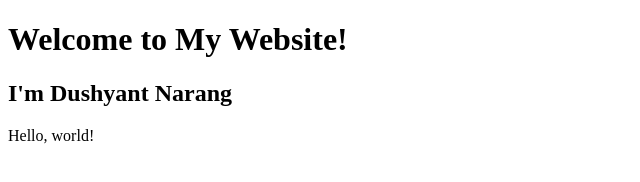
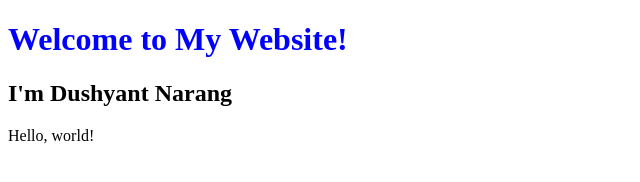
Before and after one commit to dushyantnarang/MyPortfolio, a plain HTML site: page hello.html in a window 1280 px wide. Shown: the whole page, without its empty margins (0-640 px from the left). Drawn offline with Linux system fonts and the light colour scheme.

Commit message:
added style

```diff
--- a/hello.html
+++ b/hello.html
@@ -6,7 +6,7 @@
 		</title>
 	</head>
 	<body>
-		<h1>Welcome to My Website!</h1>
+		<h1 style="color:blue;">Welcome to My Website!</h1>
 		<h2>I'm Dushyant Narang</h2>
 		Hello, world!
 	</body>
```
